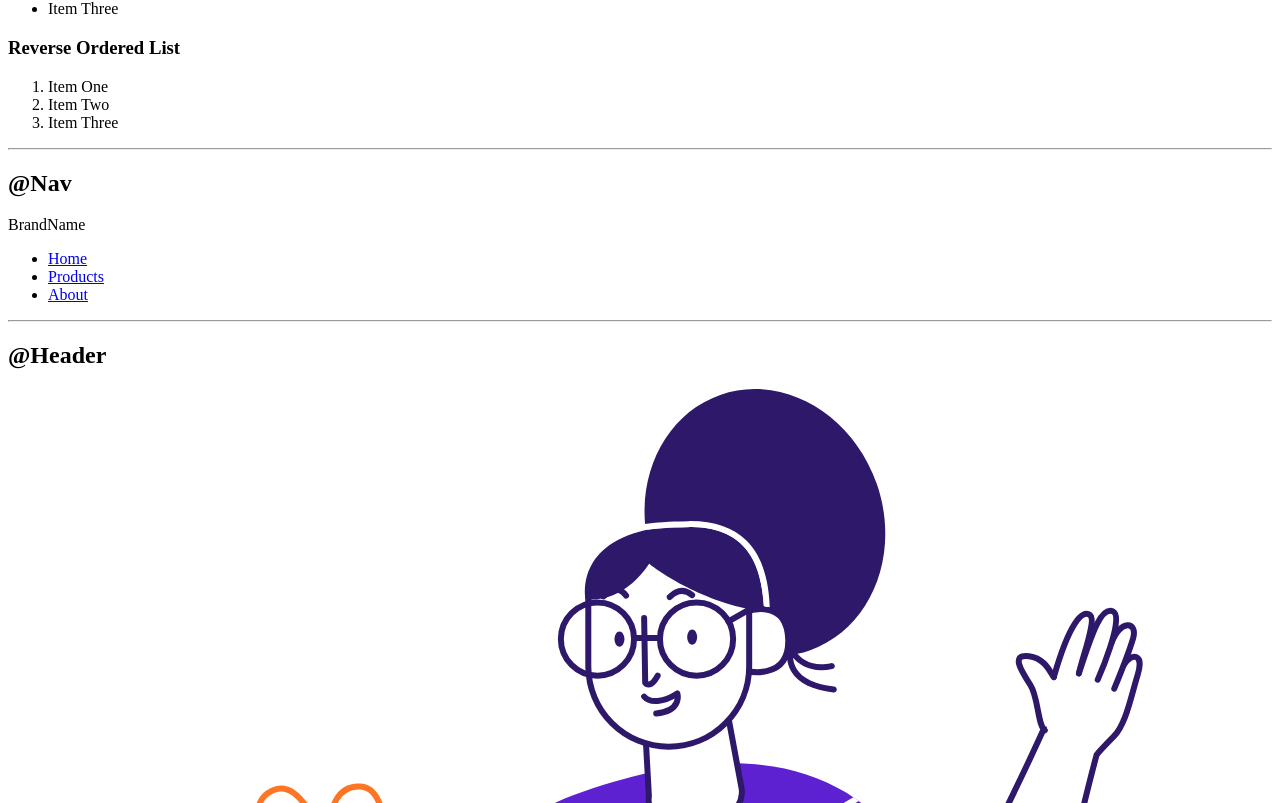
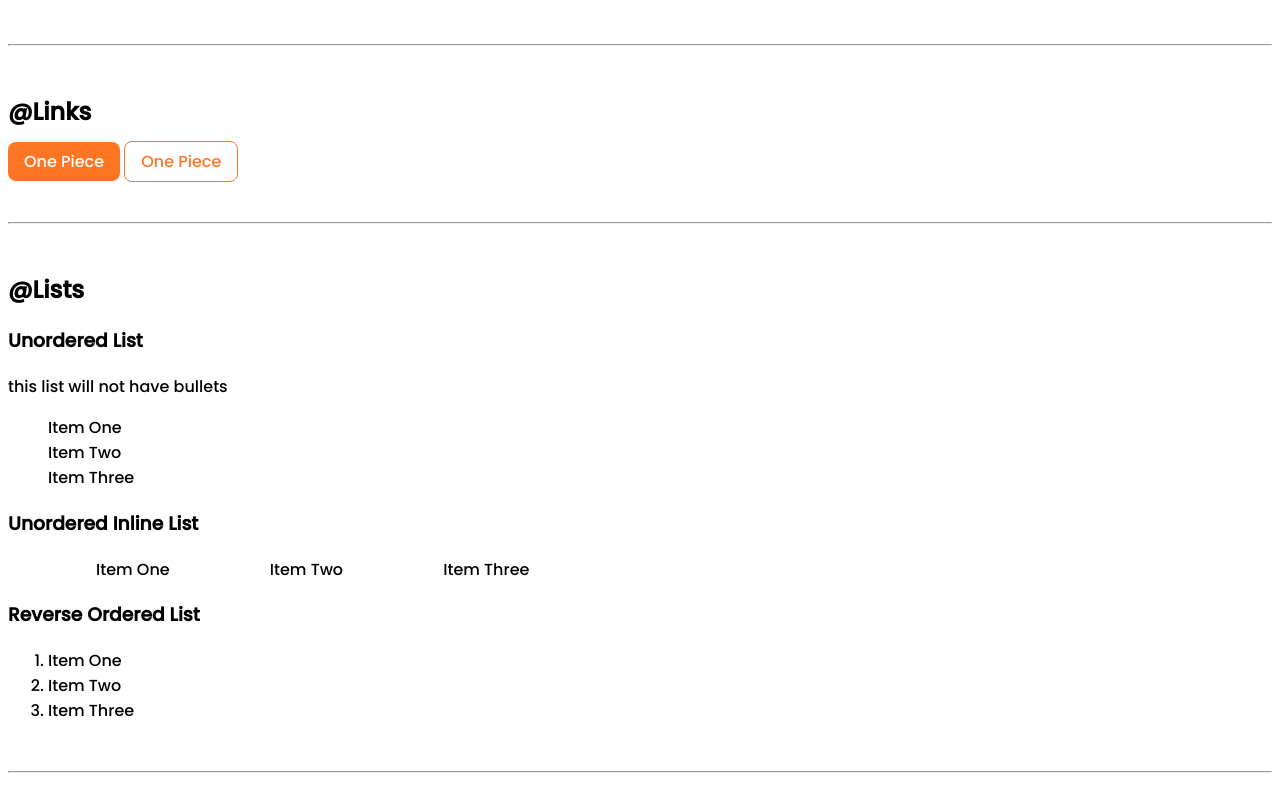
Before and after one commit to SOHDA31/Website, a plain HTML site: page index.html in a window 1280 px wide. Shown: the part 1017-1820 px from the top of the page. Drawn offline with Linux system fonts and the light colour scheme.

Commit message:
added css

```diff
--- a/index.html
+++ b/index.html
@@ -5,6 +5,7 @@
     <meta http-equiv="X-UA-Compatible" content="IE=edge">
     <meta name="viewport" content="width=device-width, initial-scale=1.0">
     <title>Component Library</title>
+    <link rel="stylesheet" href="style.css">
 </head>
 <body>
     <h1>Hi. This is a Component Library.</h1>
@@ -21,6 +22,7 @@
         <h1>This is the Biggest Heading.</h1>
         <h2>This is the Second Biggest Heading.</h2><h2>This is a block element (not inline) and a single element takes the entire row.</h2>
         <p>The world of One Piece is populated by humans and many other races, such as fish-men and merfolk (two races of fish/human hybrids), dwarves, minks (a race of humanoids with animal features), and giants.</p>
+        <p>This line has a <strong>bold</strong> font.</p>
         <small>This is a smaller text.</small><small>Small is an inline element as it takes space as needed and not taking the entire row.</small>
 
 
@@ -30,18 +32,18 @@
         <h2>@Container</h2>
 
         <h3>Fluid Container</h3>
-        <div>This is  a fluid container that will go till the end isf the page.</div>
+        <div class="container">This is  a fluid container that will go till the end isf the page.</div>
 
         <h3>Centered Container</h3>
-        <div>This a centered container that will go until specified width.</div>
+        <div class="container container-center">This a centered container that will go until specified width.</div>
 
 
         <hr>
 
 
         <h2>@Links</h2>
-        <a href="https://en.wikipedia.org/wiki/One_Piece">One Piece(Primary Link)</a>
-        <a href="http://www.shonenjump.com/j/rensai/onepiece.html">One Piece(Secondary Link)</a>
+        <a class="link link-primary" href="https://en.wikipedia.org/wiki/One_Piece">One Piece</a>
+        <a class="link link-secondary" href="http://www.shonenjump.com/j/rensai/onepiece.html">One Piece</a>
 
 
         <hr>
@@ -49,17 +51,18 @@
 
         <h2>@Lists</h2>
         <h3>Unordered List</h3>
-        <ul>
+        <p>this list will not have bullets</p>
+        <ul class="list-nonbullet">
             <li>Item One</li>
             <li>Item Two</li>
             <li>Item Three</li>
         </ul>
 
         <h3>Unordered Inline List</h3>
-        <ul>
-            <li>Item One</li>
-            <li>Item Two</li>
-            <li>Item Three</li>
+        <ul class="list-nonbullet">
+            <li class="list-item-inline">Item One</li>
+            <li class="list-item-inline">Item Two</li>
+            <li class="list-item-inline">Item Three</li>
         </ul>
 
         <h3>Reverse Ordered List</h3>
@@ -74,17 +77,17 @@
 
 
         <h2>@Nav</h2>
-        <nav>
-            <div>BrandName</div>
-            <ul>
-                <li>
-                    <a href="/">Home</a>
+        <nav class="container navigation">
+            <div class="nav-brand">BrandName</div>
+            <ul class="list-nonbullet nav-pills">
+                <li class="list-item-inline">
+                    <a class="link link-active" href="/">Home</a>
                 </li>
-                <li>
-                    <a href="/">Products</a>
+                <li class="list-item-inline">
+                    <a class="link" href="/">Products</a>
                 </li>
-                <li>
-                    <a href="/">About</a>
+                <li class="list-item-inline">
+                    <a class="link" href="/">About</a>
                 </li>
             </ul>
         </nav>
@@ -93,21 +96,31 @@
 
 
         <h2>@Header</h2>
-        <header>
-            <img src="images/hero.svg" alt="A photo">
-            <h1>Heading inside header</h1>
+        <header class="hero">
+            <img class="hero-img" src="images/hero.svg" alt="A photo">
+            <h1 class="hero-heading">Heading inside <span style="color: var(--primary-color);">header</span></h1>
         </header>
 
 
         <hr>
 
         <h2>@Sections</h2>
-        <h3>White Section</h3>
-        <p>This will have white background.</p>
+        <section class="section">
+            <div class="container container-center">
+                <h3>White Section</h3>
+                <p>One Piece (Japanese: ワンピース, Hepburn: Wan Pīsu) is a Japanese manga series written and illustrated by Eiichiro Oda. It has been serialized in Shueisha’s Weekly Shōnen Jump magazine since July 22, 1997, and has been collected into 96 tankōbon volumes. The story follows the adventures of Monkey D. Luffy, a boy whose
+                body gained the properties of rubber after unintentionally eating a Devil Fruit.</p>
+            </div>
 
-        <h3>Off-White Section</h3>
-        <p>This will have off-white background.</p>
+        </section>
 
+        <section class="section off-white">
+            <div class="container container-center">
+                <h3>White Section</h3>
+                <p>One Piece (Japanese: ワンピース, Hepburn: Wan Pīsu) is a Japanese manga series written and illustrated by Eiichiro Oda. It has been serialized in Shueisha’s Weekly Shōnen Jump magazine since July 22, 1997, and has been collected into 96 tankōbon volumes. The story follows the adventures of Monkey D. Luffy, a boy whose
+                body gained the properties of rubber after unintentionally eating a Devil Fruit.</p>
+            </div>
+        </section>
 
         <hr>
 
--- /dev/null
+++ b/style.css
@@ -0,0 +1,120 @@
+@import url('https://fonts.googleapis.com/css2?family=Poppins:wght@300;500&display=swap');
+
+
+:root{
+    --primary-color: #FE7624;
+    --dark-gray: #718096;
+    --off-white: #EDF2F7;
+}
+body {
+    font-family: 'Poppins',
+    sans-serif;
+}
+
+/* container */
+
+.container{
+padding: 1rem 1rem;
+}
+
+.container-center{
+    max-width: 500px;
+    margin: auto;
+}
+
+/* Links */
+
+.link{
+    text-decoration: none;
+    padding: 0.5rem 1rem;
+}
+
+.link-primary{
+    background-color: var(--primary-color);
+    border-radius: 0.5rem;
+    color: white;
+}
+
+.link-secondary{
+    color: var(--primary-color);
+    border-radius: 0.5rem;
+    border: 1px solid var(--primary-color);
+}
+
+hr{
+    margin: 3rem 0rem;
+}
+
+
+/* Lists */
+
+.list-nonbullet{
+    list-style: none;
+}
+
+.list-item-inline{
+    display: inline;
+    padding: 0.5rem 3rem;
+}
+
+/* Navigation */
+.navigation{
+    background-color: var(--primary-color);
+    color: white;
+    padding: 1rem;
+    font-weight: lighter;
+}
+
+.nav-brand{
+    font-weight: bold;
+    font-size: 1.3rem;
+}
+
+.navigation .link{
+    color: white;
+}
+
+.nav-pills{
+    text-align: right;
+}
+
+.navigation .link-active{
+    font-weight: bolder;
+}
+
+/* header */
+
+.hero{
+    padding: 2rem;
+}
+
+.hero .hero-img {
+    max-width: 350px;
+    display: block;
+    margin: auto;
+}
+
+.hero .hero-heading {
+    padding-top: 1rem;
+    color: var(--dark-gray);
+    text-align: center;
+}
+
+/* Section */
+
+.section {
+    padding: 1rem;
+}
+
+.section h3 {
+    text-align: center;
+
+}
+
+.section p {
+    text-align: center;
+}
+
+.off-white {
+    background-color: var(--off-white);
+}
```
